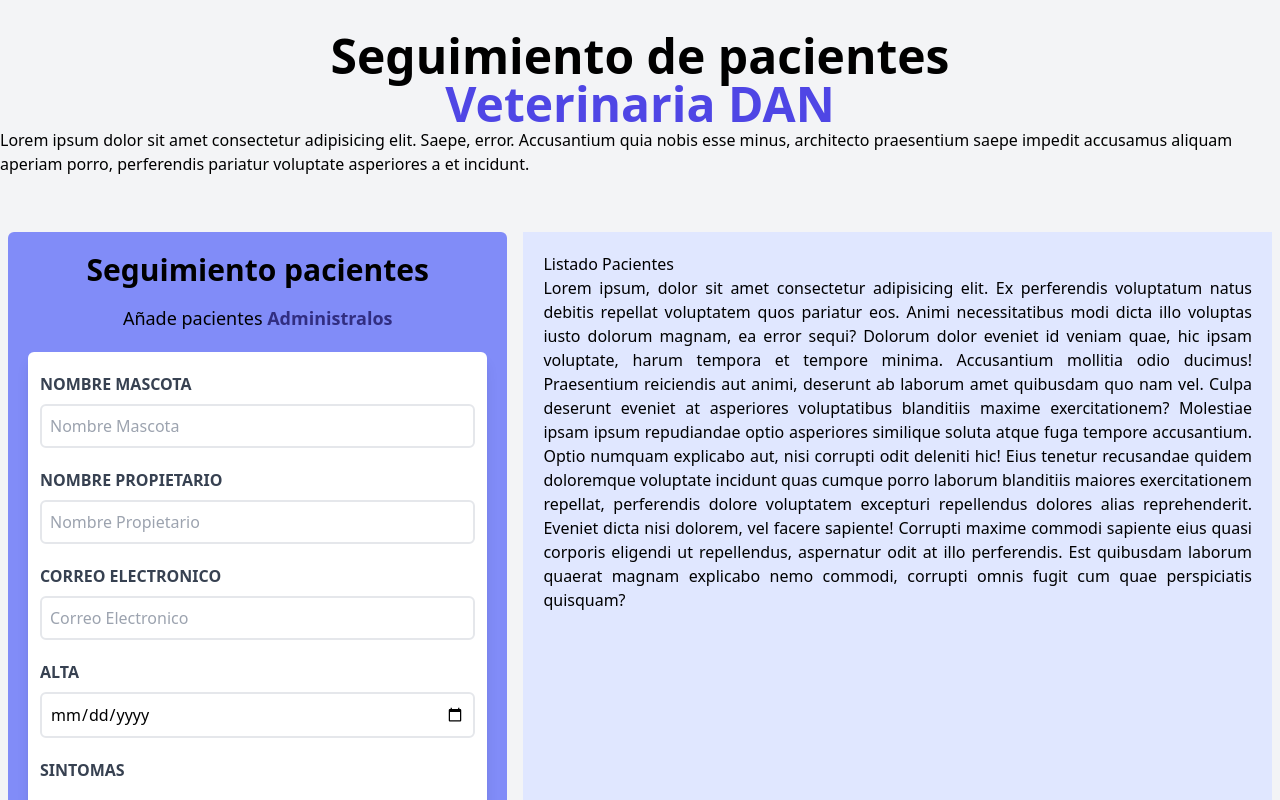
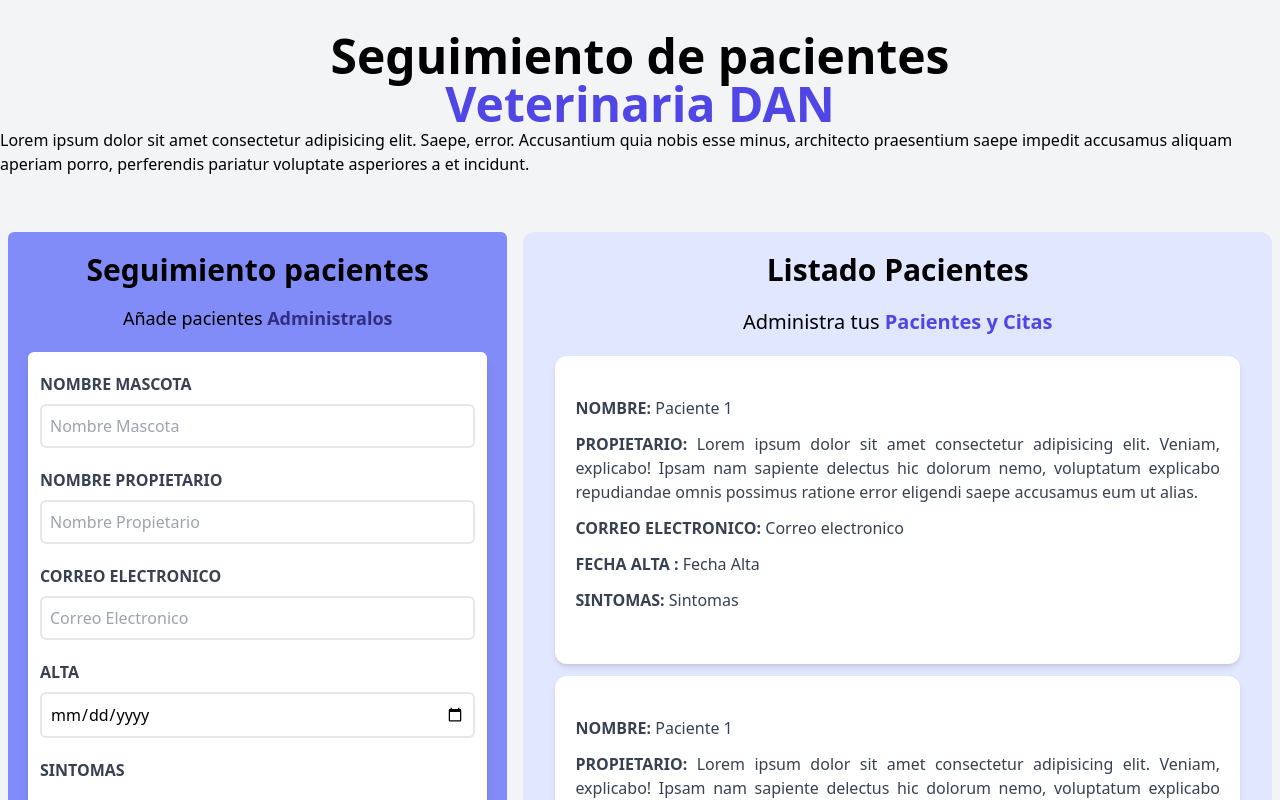
Before and after one commit to DanloisTovar/App-Veterinaria-Danlois, a React (Vite) app: page / in a window 1280 px wide. Shown: the top 800 px of the page. Built offline with nearby package versions, Linux system fonts and the light colour scheme.

Commit message:
add listado pacientes design.

```diff
--- a/src/components/ListadoPacientes.jsx
+++ b/src/components/ListadoPacientes.jsx
@@ -1,32 +1,26 @@
 import React from 'react';
+import Paciente from './Paciente';
 
 const ListadoPacientes = () => {
     return (
-        <div className=" bg-indigo-100 md:w-1/2 sm:w-2/2 lg:w-3/5 text-justify m-2 p-5">
-            <h2>Listado Pacientes</h2>
+        <div className=" bg-indigo-100 md:w-1/2 sm:w-2/2 lg:w-3/5 text-justify m-2 p-5 md:h-screen md:overflow-y-scroll rounded-xl">
+            <h2 className="font-black text-3xl text-center">
+                Listado Pacientes
+            </h2>
 
-            <p>
-                Lorem ipsum, dolor sit amet consectetur adipisicing elit. Ex
-                perferendis voluptatum natus debitis repellat voluptatem quos
-                pariatur eos. Animi necessitatibus modi dicta illo voluptas
-                iusto dolorum magnam, ea error sequi? Dolorum dolor eveniet id
-                veniam quae, hic ipsam voluptate, harum tempora et tempore
-                minima. Accusantium mollitia odio ducimus! Praesentium
-                reiciendis aut animi, deserunt ab laborum amet quibusdam quo nam
-                vel. Culpa deserunt eveniet at asperiores voluptatibus
-                blanditiis maxime exercitationem? Molestiae ipsam ipsum
-                repudiandae optio asperiores similique soluta atque fuga tempore
-                accusantium. Optio numquam explicabo aut, nisi corrupti odit
-                deleniti hic! Eius tenetur recusandae quidem doloremque
-                voluptate incidunt quas cumque porro laborum blanditiis maiores
-                exercitationem repellat, perferendis dolore voluptatem excepturi
-                repellendus dolores alias reprehenderit. Eveniet dicta nisi
-                dolorem, vel facere sapiente! Corrupti maxime commodi sapiente
-                eius quasi corporis eligendi ut repellendus, aspernatur odit at
-                illo perferendis. Est quibusdam laborum quaerat magnam explicabo
-                nemo commodi, corrupti omnis fugit cum quae perspiciatis
-                quisquam?
+            <p className="text-xl mt-5 text-center mb-5">
+                Administra tus{' '}
+                <span className="text-indigo-600 font-bold">
+                    Pacientes y Citas
+                </span>
             </p>
+
+            <Paciente />
+            <Paciente />
+            <Paciente />
+            <Paciente />
+            <Paciente />
+            <Paciente />
         </div>
     );
 };
--- /dev/null
+++ b/src/components/Paciente.jsx
@@ -0,0 +1,46 @@
+import React from 'react';
+
+const Paciente = () => {
+    return (
+        <div className=" bg-white shadow-md m-3 px-5 py-10 rounded-xl">
+            {/* paciente: */}
+
+            <p className="font-bold mb-3 text-gray-700 uppercase">
+                Nombre:{' '}
+                <span className="font-normal normal-case">Paciente 1</span>
+            </p>
+
+            {/* propietario */}
+
+            <p className="font-bold mb-3 text-gray-700 uppercase">
+                Propietario:{' '}
+                <span className="font-normal normal-case">
+                    Lorem ipsum dolor sit amet consectetur adipisicing elit.
+                    Veniam, explicabo! Ipsam nam sapiente delectus hic dolorum
+                    nemo, voluptatum explicabo repudiandae omnis possimus
+                    ratione error eligendi saepe accusamus eum ut alias.
+                </span>
+            </p>
+
+            <p className="font-bold mb-3 text-gray-700 uppercase">
+                Correo electronico:{' '}
+                <span className="font-normal normal-case">
+                    Correo electronico
+                </span>
+            </p>
+            {/* fecha alta */}
+
+            <p className="font-bold mb-3 text-gray-700 uppercase">
+                Fecha Alta :{' '}
+                <span className="font-normal normal-case">Fecha Alta </span>
+            </p>
+            {/* sintomas: */}
+            <p className="font-bold mb-3 text-gray-700 uppercase">
+                Sintomas:{' '}
+                <span className="font-normal normal-case">Sintomas</span>
+            </p>
+        </div>
+    );
+};
+
+export default Paciente;
```
